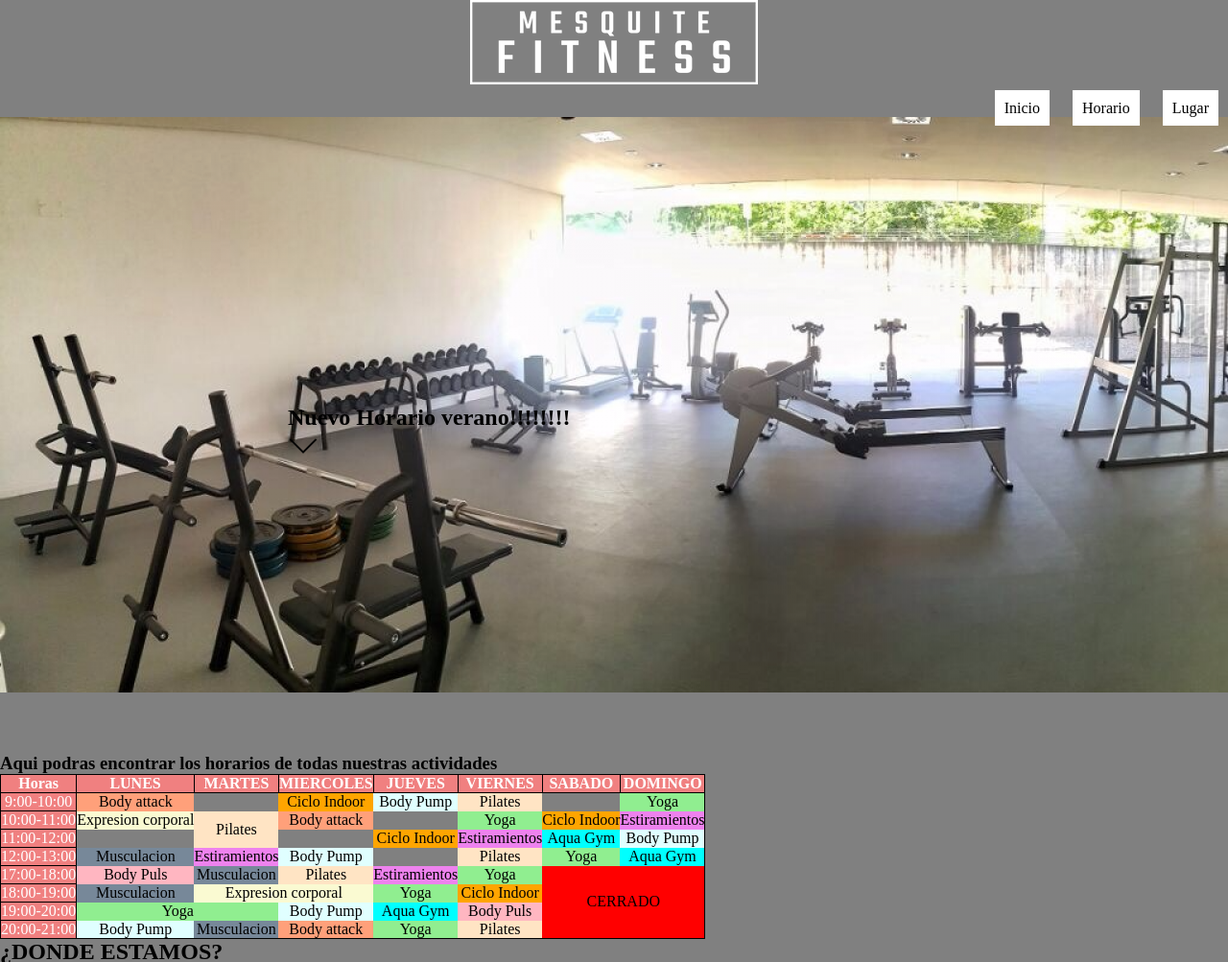
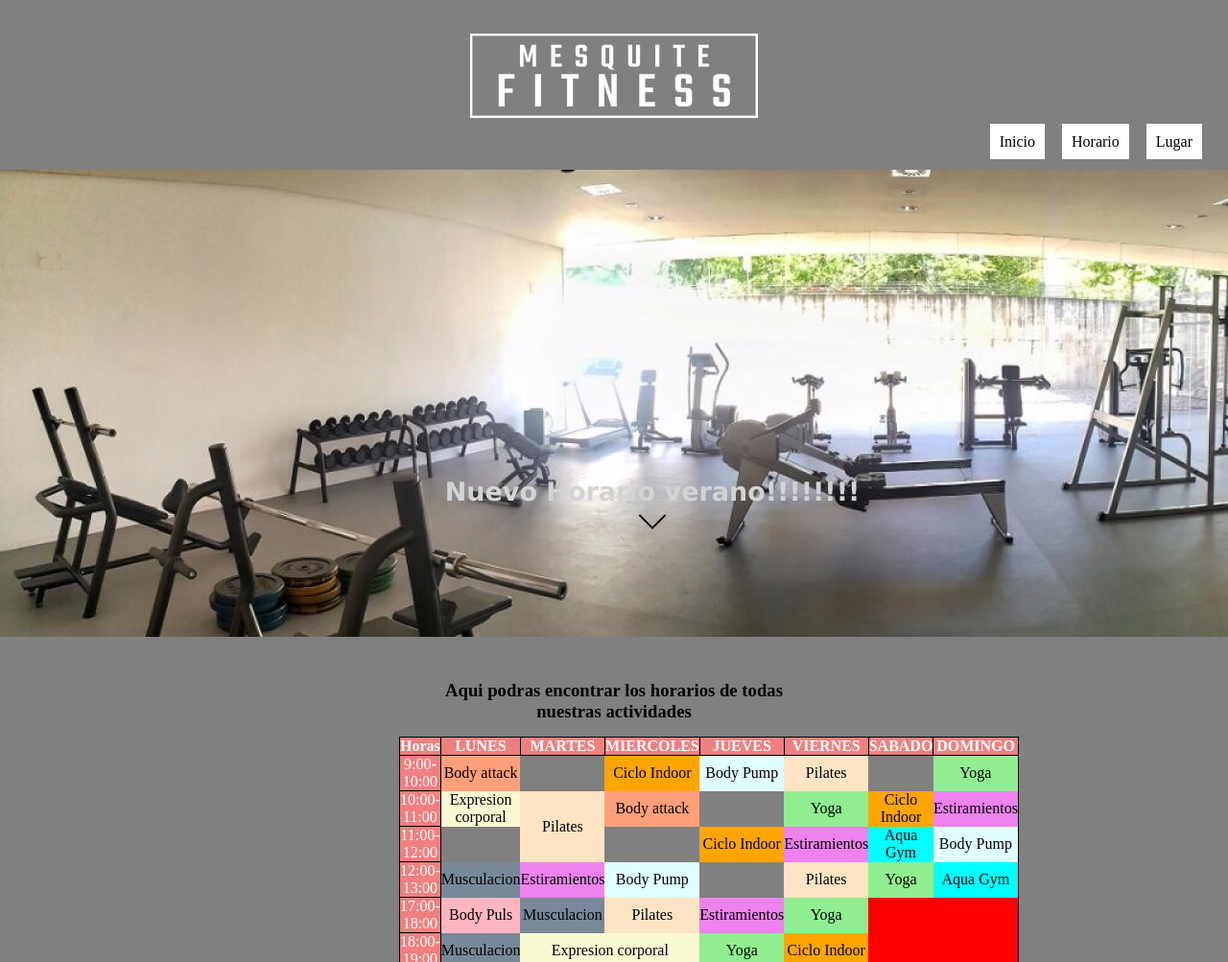
Before and after one commit to oscar1630/Trazos-03-24-Oscar-Moreno, a PHP site: page /principal.html in a window 1280 px wide. Shown: the top 1003 px of the page at 96% size. Run offline with PHP 8.4, Linux system fonts and the light colour scheme.

Commit message:
24-03-22-terminado

```diff
--- a/practica3-css-tablas/css/estilos.css
+++ b/practica3-css-tablas/css/estilos.css
@@ -12,21 +12,45 @@ a{
 header{
     text-align: center;
     margin: auto;
+    padding: 20px;
+}
+header img{
+  margin-top: 15px;
 }
 header nav{
     text-align: right;
 }
 header nav a{
     padding: 10px;
-    margin: 10px;
+    margin: 7px;
     background-color: white;
     color: black;
 }
 /*Primer Section*/
 .primero{
     background-image: url(../images/grande.png);
-    padding: 300px;
+    padding: 100px;
     background-repeat: no-repeat;
+}
+.primero div{
+     margin-left: 80px;
+     margin-top: 220px;
+     background-color: rgba(255, 255, 255, 0);
+     text-align: center;
+     font-family: 'Lucida Sans', 'Lucida Sans Regular', 'Lucida Grande', 'Lucida Sans Unicode', Geneva, Verdana, sans-serif;
+     font-size: large;
+     color: lightgray;
+}
+/*Segundo Section*/
+.segundo{
+    margin: auto;
+    margin-top: 30px;
+    width: 35%;
+    text-align: center;
+}
+.segundo h3{
+  padding: 15px;
+
 }
 /*Tabla*/
 #horario {
@@ -83,3 +107,25 @@ tr:first-child {
 .CERRADO {
   background-color: red;
 }
+
+
+/*Tercer Section*/
+.tercero{
+    margin: auto;
+    margin-top: 30px;
+    width: 35%;
+    text-align: center;
+}
+.tercero h2{
+  padding: 10px;
+}
+.tercero iframe{
+  width: 100%;
+}
+
+/*Footer*/
+footer{
+  text-align: center;
+  padding: 20px;
+  margin-top: 10px;
+}
--- a/practica3-css-tablas/principal.html
+++ b/practica3-css-tablas/principal.html
@@ -23,7 +23,7 @@
         </div>
     </section>
     <!--Segundo Section-->
-    <section>
+    <section class="segundo">
         <h3>Aqui podras encontrar los horarios de todas nuestras actividades</h3>
         <table id="horario">
             <tr>
@@ -107,11 +107,11 @@
             <td class="yoga">Yoga</td>
             <td class="pilates">Pilates</td>
         </tr>
+        </table>
 
-        </table>
     </section>
     <!--Tercer Section-->
-    <section>
+    <section class="tercero">
         <h2>¿DONDE ESTAMOS?</h2>
         <iframe src="https://www.google.com/maps/embed?pb=!1m18!1m12!1m3!1d3013.8787908536106!2d-4.1015428!3d40.940323600000006!2m3!1f0!2f0!3f0!3m2!1i1024!2i768!4f13.1!3m3!1m2!1s0xd413f1a403dcf97%3A0x9da2f703a2fecd71!2sForus%20Segovia!5e0!3m2!1ses!2ses!4v1711115019156!5m2!1ses!2ses" width="600" height="450" style="border:0;" allowfullscreen="" loading="lazy" referrerpolicy="no-referrer-when-downgrade"></iframe>
         <h2>Direccion</h2>
@@ -125,7 +125,6 @@
     </section>
     <!--Footer-->
     <Footer>
-
         <img src="images/logoweno.png" alt="">
         <h2>© TODOS LOS DERECHOS RESERVADOS</h2>
     </Footer>
```
